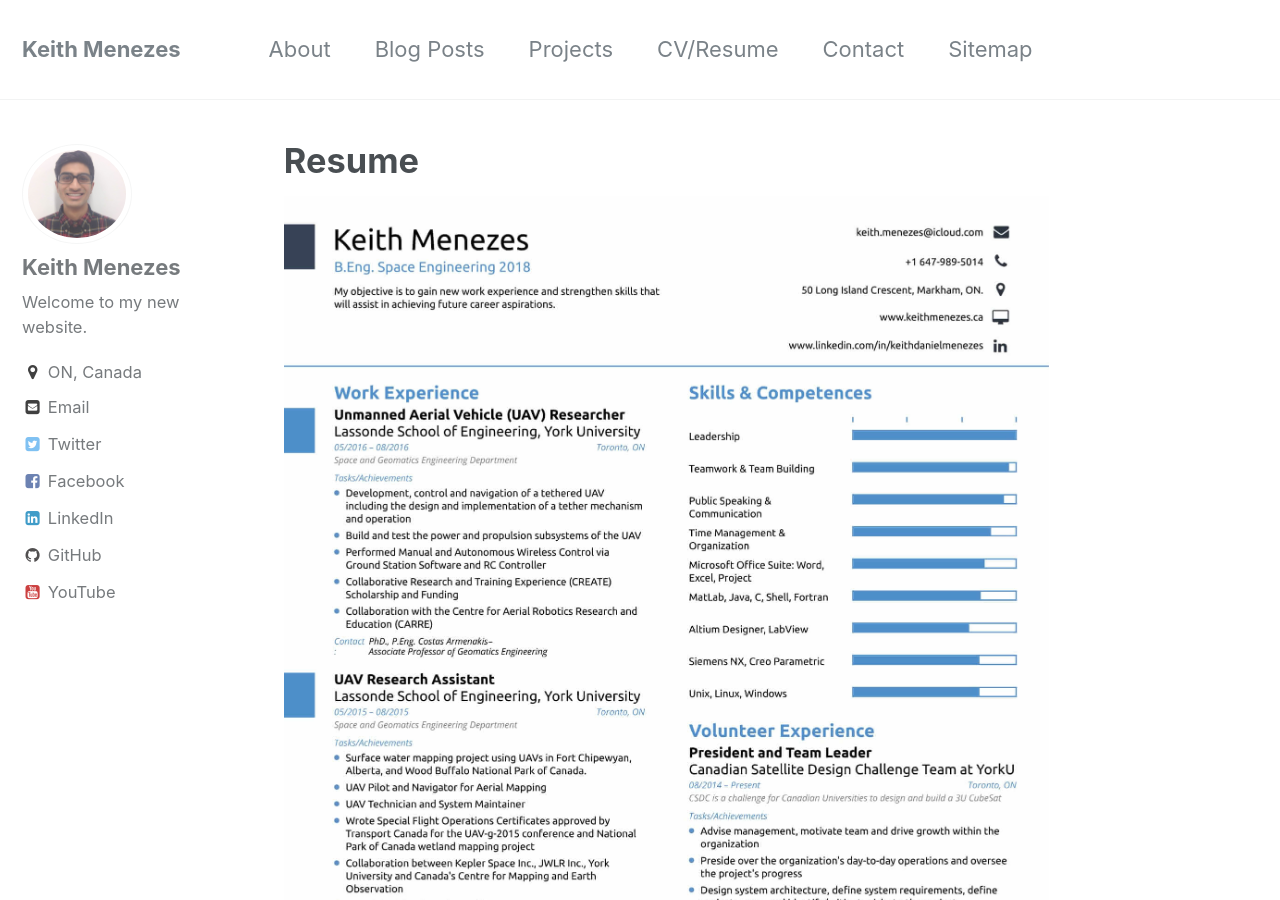
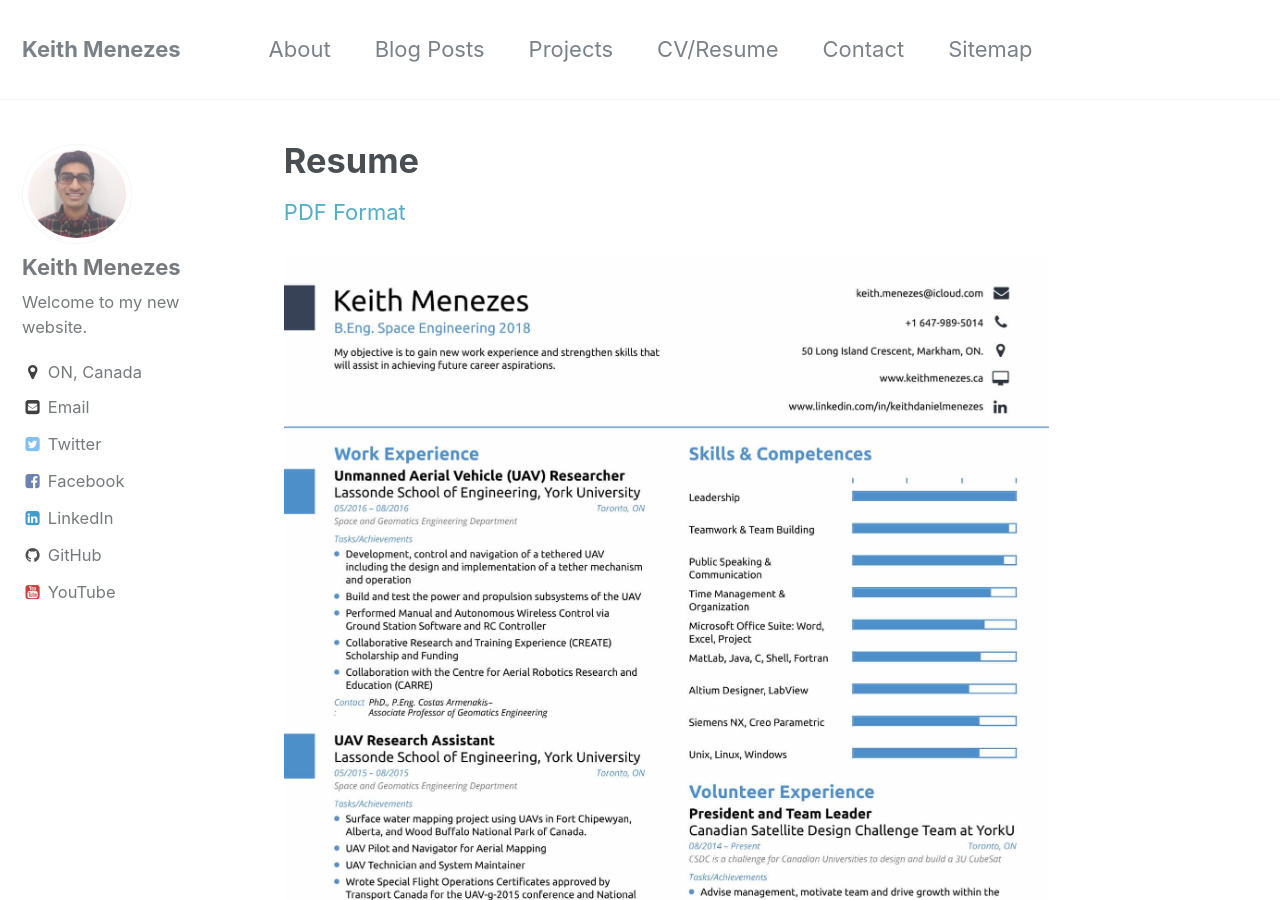
Before and after one commit to kmenezes/kmenezes.github.io, a Jekyll site: the page built from _pages/resume.md, in a window 1280 px wide and 900 px high. Built offline with Jekyll 4.4.1, drawn with Linux system fonts in a browser that asks for light colours.

Commit message:
resume
resume

```diff
--- a/_pages/resume.md
+++ b/_pages/resume.md
@@ -5,5 +5,8 @@ excerpt: "For those looking to hire"
 permalink: /Resume/
 author_profile: true
 ---
+
+[PDF Format](/assets/docs/Keith-Menezes-Resume-2017-05-15.pdf)
+
 ![Resume1](/assets/images/Keith-Menezes-Resume-2017-04-18-1.jpg)
 ![Resume2](/assets/images/Keith-Menezes-Resume-2017-04-18-2.jpg)
```
Also changed, not shown: 1 other file.
